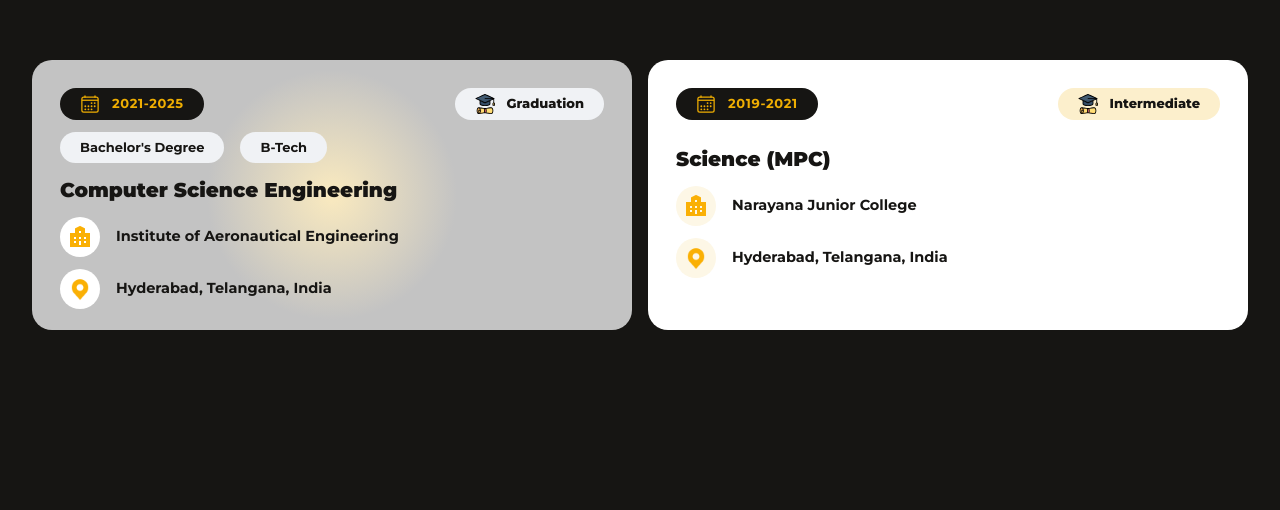
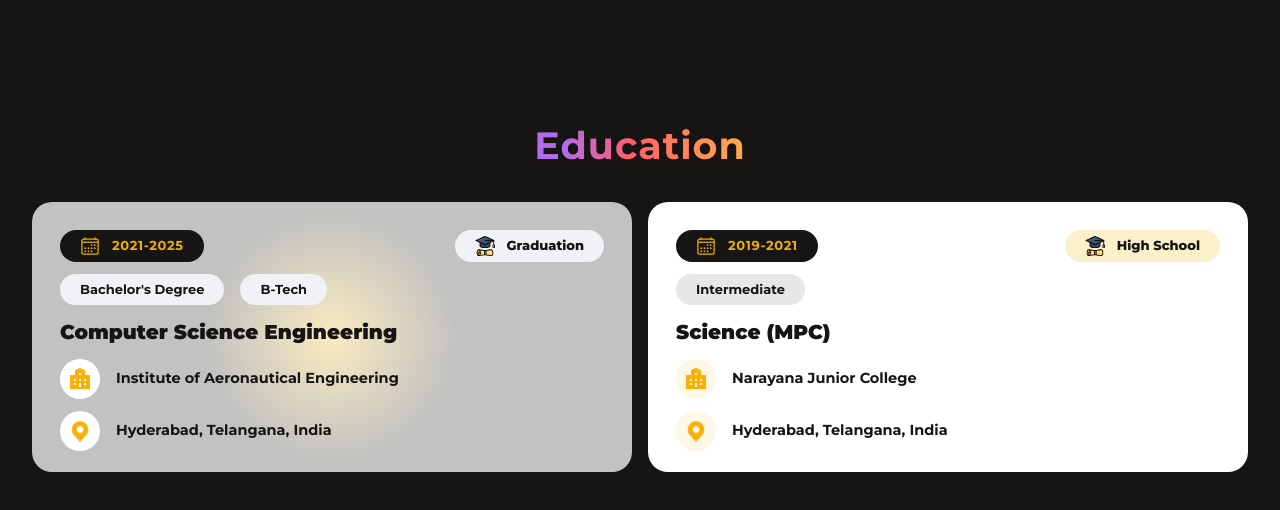
Before and after one commit to ShakirFarhan/portfolio-website, a React (Create React App) app: page / in a window 1280 px wide. Shown: the part 2091-2601 px from the top of the page. Built offline with nearby package versions, Linux system fonts and the light colour scheme; no server answers.

Commit message:
style: adjust alignments

```diff
--- a/src/css/educationcard.module.css
+++ b/src/css/educationcard.module.css
@@ -1,4 +1,4 @@
 .education__card {
   background: rgb(250, 234, 191);
-  background: radial-gradient(circle, rgba(250, 234, 191, 1) 0%, #c3c3c3 38%);
+  background: radial-gradient(circle, rgba(250, 234, 191, 1) 0%, #c2c2c2 38%);
 }
--- a/src/index.css
+++ b/src/index.css
@@ -23,6 +23,7 @@
   --project-name: #d2d2d3;
   --project-info: #a3a4a5;
   --nav-hover: #161513;
+  --education-card-primary: #24221f;
 }
 .light-mode {
   --black-primary: #f0f2f5;
@@ -34,4 +35,5 @@
   --project-name: #161513;
   --project-info: #868e96;
   --nav-hover: #d3d3d3;
+  --education-card-primary: #c3c3c3;
 }
--- a/src/pages/Home.jsx
+++ b/src/pages/Home.jsx
@@ -191,9 +191,15 @@
             </section>
 
 
-            <section className='pt-10 md:mx-auto max-w-7xl px-4 sm:px-10 md:px-8 grid gap-y-4 grid-cols-1 md:grid-cols-2 gap-x-4' id='education' >
-              <EducationCard duration="2021-2025" type="Graduation" degree="Bachelor's Degree" degreeType="B-Tech" course="Computer Science Engineering" schoolName="Institute of Aeronautical Engineering" schoolLocation="Hyderabad, Telangana, India" cardType={1} />
-              <EducationCard duration="2019-2021" type="Intermediate" course="Science (MPC)" schoolName="Narayana Junior College" schoolLocation="Hyderabad, Telangana, India" cardType={2} />
+            <section className='pt-10 md:mx-auto max-w-7xl px-4 sm:px-10 md:px-8 flex flex-col justify-center' id='education' >
+              <div className='text-center mb-7'>
+                <GradientText text="Education" className="tracking-wide font-bold text-[38px] text-center mb-6" tag="span" />
+              </div>
+              <div className='grid gap-y-4 grid-cols-1 md:grid-cols-2 gap-x-4'>
+
+                <EducationCard duration="2021-2025" type="Graduation" degree="Bachelor's Degree" degreeType="B-Tech" course="Computer Science Engineering" schoolName="Institute of Aeronautical Engineering" schoolLocation="Hyderabad, Telangana, India" cardType={1} />
+                <EducationCard duration="2019-2021" type="High School" degree="Intermediate" course="Science (MPC)" schoolName="Narayana Junior College" schoolLocation="Hyderabad, Telangana, India" cardType={2} />
+              </div>
             </section>
 
             <section className='pt-10 md:mx-auto max-w-7xl px-4 sm:px-10 md:px-8'>
```
